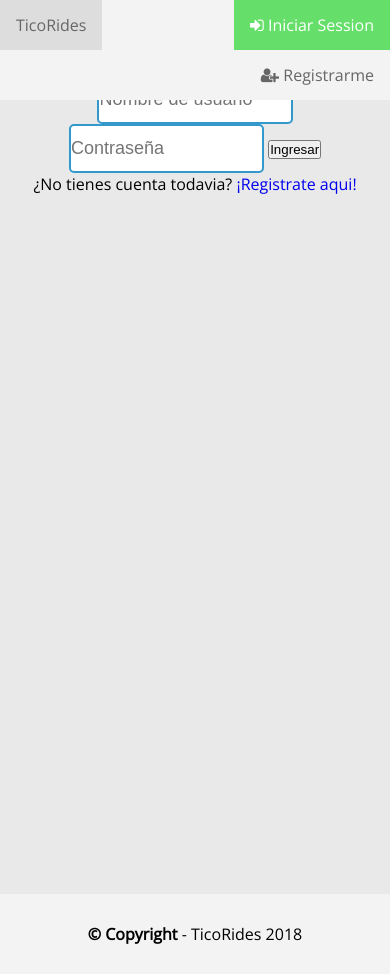
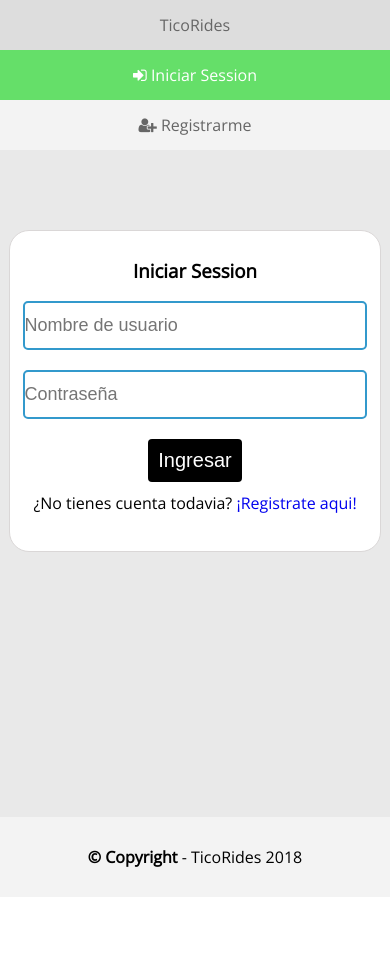
Before and after one commit to Anthony0912/2018-IPDW, a plain HTML site: page login.html in a window 390 px wide. After the commit the page ends 897 px from the top, so only its background shows below. Drawn offline with nearby package versions, Linux system fonts and the light colour scheme.

Commit message:
correciones en la resolucion para dispositivos más pequeños en el index y el login y tambien el menu

```diff
--- a/css/styles.css
+++ b/css/styles.css
@@ -7,7 +7,7 @@
 
 body, html {
     margin: 0;
-    height: 100vh;
+    height: 79vh;
     font-family: 'Open Sans', monospace;
 }
 
@@ -15,7 +15,17 @@ a {
     text-decoration: none;
 }
 
-.btn{
+.btn {
+    font-size: 20px;
+    color: #ffffff;
+    background-color: #000000;
+    border-radius: 4px;
+    border: 0;
+    padding:10px;
+    margin: 10px;
+}
+
+.btn-link{
     padding: 10px 20px;
     font-size: 20px;
     color: #ffffff;
@@ -24,7 +34,7 @@ a {
     line-height: 250px;
 }
 
-.btn:hover {
+.btn-link:hover, .btn:hover {
     color: #FFF;
     background-color: #65df69;
 }
@@ -35,6 +45,11 @@ a {
     height: 45px;
     width:49%;
     font-size: 18px;
+}
+
+.input-login {
+    width: 90%;
+    margin: 10px;
 }
 
 .title {
@@ -149,6 +164,30 @@ tr:nth-child(even){
     padding-bottom: 100px;
 }
 
+.content {
+    width: 100%;
+    min-height: 79vh;
+    background-color: #e9e9e9;
+    display: flex;
+    justify-content: center;
+    justify-items: center;
+}
+
+.content div {
+    padding-top: 20px;
+    margin-top: 80px;
+    width: 40%;
+    height: 300px;
+    border: #dad7d7 solid 1px;
+    border-radius: 20px;
+    text-align: center;
+    background-color: #FFF;
+}
+
+.content div h3 {
+    line-height: 40px;
+}
+
 .footer {
     clear: both;
     bottom: 0;
@@ -157,3 +196,55 @@ tr:nth-child(even){
     line-height: 80px;
     background-color: #f3f3f3;
 }
+
+@media screen and (max-width: 941px) {
+    .content div {
+        width: 50%;
+    }
+}
+
+@media screen and (max-width: 800px) {
+    .content div {
+        width: 60%;
+    }
+}
+
+@media screen and (max-width: 660px) {
+    .content div {
+        width: 80%;
+    }
+}
+
+@media screen and (max-width: 635px) {
+    .input {
+        width:94%;
+        margin: 10px;
+    }
+}
+
+@media screen and (max-width: 500px) {
+    .content div {
+        width: 95%;
+    }
+}
+@media screen and (max-width: 420px) {
+    .container nav ul li {
+        width: 100%;
+    }
+
+    .container {
+        margin-top: 150px;
+    }
+
+    div.content-welcome h1{
+        line-height: 80px;
+    }
+
+    .input {
+        width:92%;
+    }
+}
+
+@media screen and (max-width: 372px) {
+
+}
--- a/login.html
+++ b/login.html
@@ -23,13 +23,13 @@
                         Registrarme</a></li>
             </ul>
         </nav>
-        <div class="content-welcome">
+        <div class="content">
             <div>
                 <h3>Iniciar Session</h3>
                 <form action="">
                     <input type="text" class="input input-login" name="" id="" placeholder="Nombre de usuario">
                     <input type="password" class="input input-login" name="" id="" placeholder="Contraseña">
-                    <input type="button" value="Ingresar" class="btn-login">
+                    <input type="button" value="Ingresar" class="btn">
                 </form>
                 <p class="">¿No tienes cuenta todavia? <a href="./signin.html">¡Registrate aqui!</a> </p>
             </div>
```
Also changed, not shown: index.html (+1 -1 lines).
